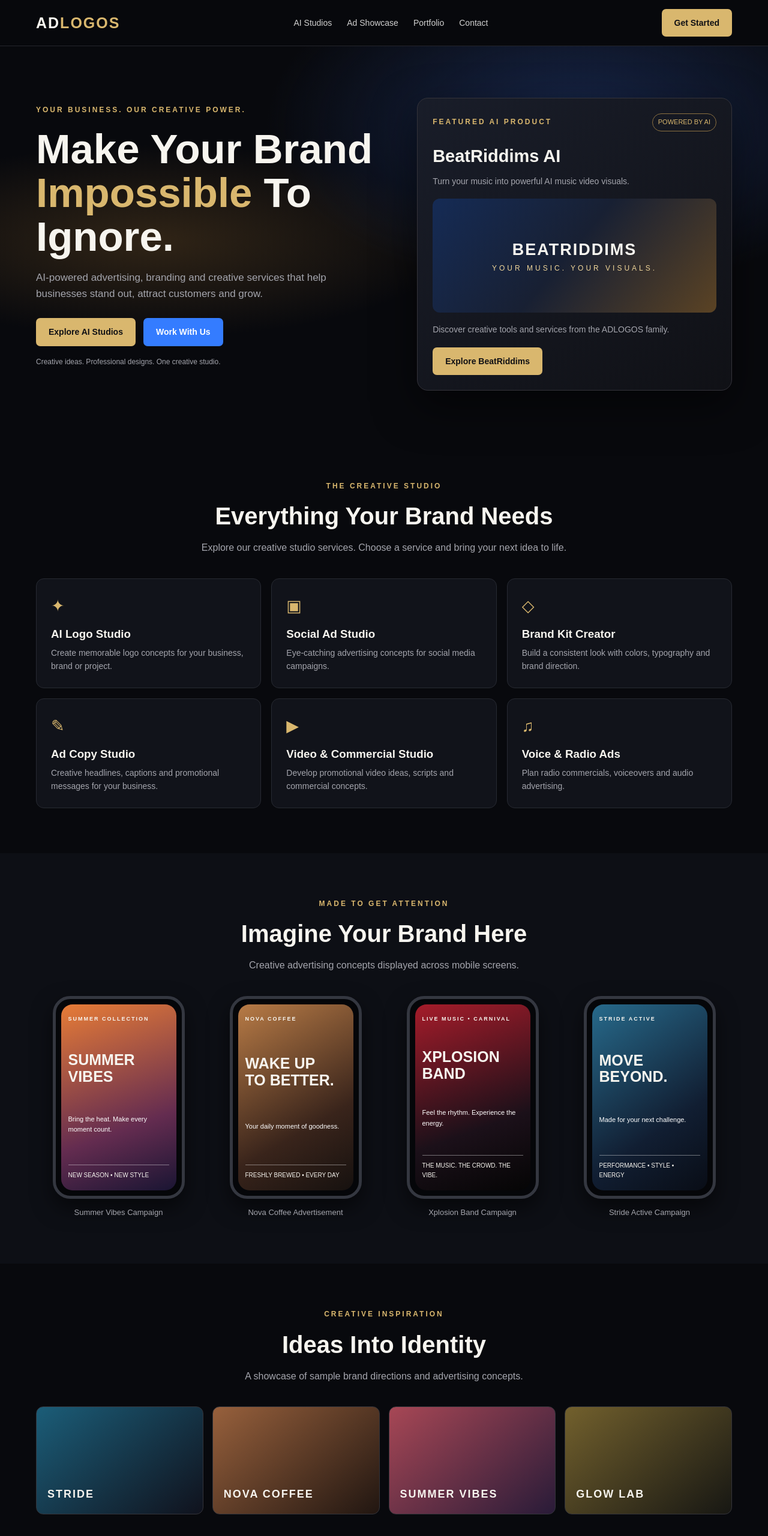
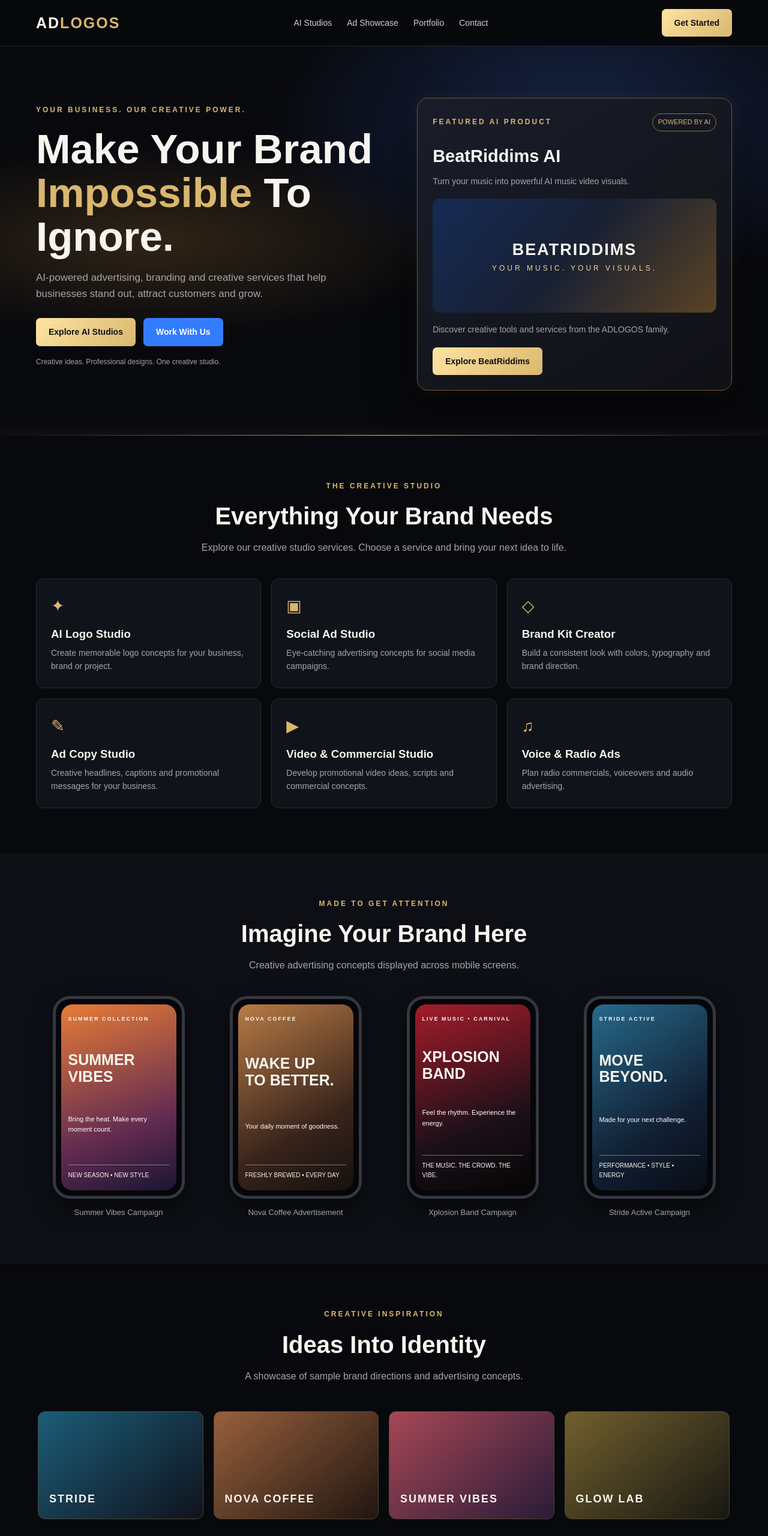
Before and after one commit to dterminette9-wq/adlogos, a plain HTML site: page index.html in a window 1280 px wide. Shown: the top 2560 px of the page at 60% size. Drawn offline with Linux system fonts and the light colour scheme.

Commit message:
Polish gold styling, add portfolio slider and WhatsApp contact

```diff
--- a/index.html
+++ b/index.html
@@ -11,6 +11,8 @@
   --bg:#08090d;
   --panel:#11131a;
   --gold:#d9b76e;
+  --gold-bright:#ffe4a1;
+  --gold-glow:rgba(217,183,110,.24);
   --blue:#347cff;
   --white:#f7f5ef;
   --muted:#a4a5ad;
@@ -26,9 +28,11 @@ header{border-bottom:1px solid #24252b;background:#08090df2;position:sticky;top:
 .logo span{color:var(--gold)}
 nav{display:flex;gap:25px;color:#d0d0d0;font-size:14px}
 nav a:hover{color:var(--gold)}
-.btn{display:inline-block;padding:12px 21px;border-radius:7px;background:var(--gold);color:#101014;font-weight:800;font-size:14px}
+.btn{display:inline-block;padding:12px 21px;border-radius:7px;background:linear-gradient(135deg,var(--gold-bright),var(--gold));color:#101014;font-weight:800;font-size:14px;box-shadow:0 0 0 rgba(217,183,110,0);transition:transform .2s,box-shadow .2s}
+.btn:hover{transform:translateY(-2px);box-shadow:0 0 24px var(--gold-glow)}
 .btn.blue{background:var(--blue);color:white}
-.hero{padding:86px 0 75px;background:radial-gradient(ellipse at 75% 20%,#17264a 0,transparent 38%),radial-gradient(ellipse at 20% 50%,#302416 0,transparent 35%)}
+.hero{padding:86px 0 75px;background:radial-gradient(ellipse at 75% 20%,#17264a 0,transparent 38%),radial-gradient(ellipse at 20% 50%,#302416 0,transparent 35%);position:relative;overflow:hidden}
+.hero:after{content:"";display:block;height:1px;width:100%;position:absolute;bottom:0;left:0;background:linear-gradient(90deg,transparent,var(--gold),transparent);box-shadow:0 0 18px var(--gold)}
 .hero-grid{display:grid;grid-template-columns:1.05fr .95fr;gap:55px;align-items:center}
 .eyebrow{color:var(--gold);font-weight:800;letter-spacing:3px;font-size:12px;text-transform:uppercase}
 h1{font-size:clamp(42px,6vw,69px);line-height:1.06;margin:18px 0}
@@ -36,7 +40,7 @@ h1 span{color:var(--gold)}
 .hero p{color:var(--muted);font-size:17px;max-width:540px;margin-bottom:27px}
 .hero-actions{display:flex;gap:13px;flex-wrap:wrap}
 .hero-note{font-size:12px!important;margin-top:17px}
-.feature-card{background:linear-gradient(145deg,#191d29,#101116);border:1px solid #34333a;border-radius:18px;padding:25px;box-shadow:0 25px 70px #0008}
+.feature-card{background:linear-gradient(145deg,#191d29,#101116);border:1px solid #6d5934;border-radius:18px;padding:25px;box-shadow:0 25px 70px #0008,0 0 28px rgba(217,183,110,.08)}
 .feature-top{display:flex;justify-content:space-between;align-items:center;margin-bottom:18px}
 .tag{font-size:11px;color:var(--gold);border:1px solid #8b7041;padding:5px 9px;border-radius:20px}
 .feature-card h2{font-size:29px;margin-bottom:8px}
@@ -50,7 +54,7 @@ section{padding:75px 0}
 .section-heading p{color:var(--muted);max-width:620px;margin:auto}
 .studio-grid{display:grid;grid-template-columns:repeat(3,1fr);gap:17px}
 .studio{background:var(--panel);border:1px solid #272a32;border-radius:13px;padding:24px;transition:.2s}
-.studio:hover{border-color:var(--gold);transform:translateY(-3px)}
+.studio:hover{border-color:var(--gold-bright);transform:translateY(-3px);box-shadow:0 8px 28px var(--gold-glow)}
 .studio .symbol{font-size:27px;color:var(--gold)}
 .studio h3{margin:10px 0 5px}
 .studio p{color:var(--muted);font-size:14px}
@@ -68,8 +72,12 @@ section{padding:75px 0}
 .xplosion{background:linear-gradient(160deg,#a51c2a,#1b1019 65%,#050505)}
 .stride{background:linear-gradient(145deg,#276a8b,#111e32 65%,#090d16)}
 .phone-caption{margin-top:13px;color:var(--muted);font-size:13px}
-.portfolio-grid{display:grid;grid-template-columns:repeat(4,1fr);gap:15px}
-.portfolio-item{height:180px;border-radius:12px;padding:18px;display:flex;align-items:end;font-weight:900;letter-spacing:2px;font-size:18px;border:1px solid #34343a}
+.portfolio-grid{display:flex;gap:17px;overflow-x:auto;padding:8px 3px 18px;scroll-snap-type:x mandatory;scrollbar-width:thin;scrollbar-color:var(--gold) #24252b}
+.portfolio-grid::-webkit-scrollbar{height:7px}
+.portfolio-grid::-webkit-scrollbar-track{background:#24252b;border-radius:8px}
+.portfolio-grid::-webkit-scrollbar-thumb{background:var(--gold);border-radius:8px}
+.portfolio-item{height:180px;flex:0 0 calc(25% - 13px);min-width:235px;border-radius:12px;padding:18px;display:flex;align-items:end;font-weight:900;letter-spacing:2px;font-size:18px;border:1px solid #51452f;scroll-snap-align:start;transition:transform .2s,box-shadow .2s,border-color .2s}
+.portfolio-item:hover{transform:translateY(-4px);border-color:var(--gold-bright);box-shadow:0 10px 28px var(--gold-glow)}
 .p1{background:linear-gradient(140deg,#1b5d78,#10121d)}
 .p2{background:linear-gradient(140deg,#97603c,#211611)}
 .p3{background:linear-gradient(140deg,#a74755,#291b38)}
@@ -88,7 +96,7 @@ footer{border-top:1px solid #25262c;padding:27px 0;color:var(--muted);font-size:
  .hero-grid{grid-template-columns:1fr}
  .studio-grid{grid-template-columns:repeat(2,1fr)}
  .phone-grid{grid-template-columns:repeat(2,1fr);row-gap:28px}
- .portfolio-grid{grid-template-columns:repeat(2,1fr)}
+ .portfolio-item{flex-basis:260px}
  nav{display:none}
 }
 @media(max-width:500px){
@@ -209,8 +217,7 @@ footer{border-top:1px solid #25262c;padding:27px 0;color:var(--muted);font-size:
    <div class="eyebrow">Let's create something</div>
    <h2>Your Next Big Idea Starts Here.</h2>
    <p>Have a business, product or project to promote? Talk to ADLOGOS.</p>
-   <a class="btn" href="https://wa.me/" target="_blank" rel="noopener">Contact Us on WhatsApp</a>
-   <p style="font-size:11px;margin:14px 0 0">WhatsApp contact link to be updated with your business number.</p>
+   <a class="btn" href="https://wa.me/17215593197?text=Hi%20ADLOGOS%2C%20I%27d%20like%20to%20discuss%20a%20creative%20project." target="_blank" rel="noopener">Contact Us on WhatsApp</a>
   </div>
  </div>
 </section>
```
